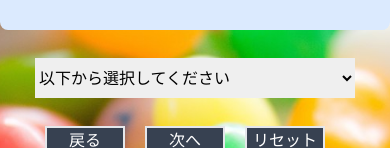
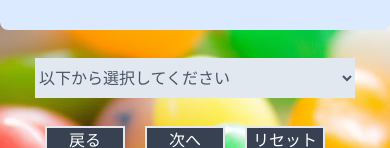
Before and after one commit to Saurinnn/react-utu2, a React (Create React App) app: page / in a window 390 px wide. Shown: the part 234-382 px from the top of the page. Built offline with nearby package versions, Linux system fonts and the light colour scheme.

Commit message:
スマホ用CSS編集

```diff
--- a/public/index.html
+++ b/public/index.html
@@ -24,7 +24,7 @@
       work correctly both with client-side routing and a non-root public URL.
       Learn how to configure a non-root public URL by running `npm run build`.
     -->
-    <title>React App</title>
+    <title>うつ病セルフチェック</title>
   </head>
   <body>
     <noscript>You need to enable JavaScript to run this app.</noscript>
--- a/src/components/Dropdown.jsx
+++ b/src/components/Dropdown.jsx
@@ -1,11 +1,12 @@
 import React from "react";
+
 
 const Dropdown = ({ order ,text, addCount }) => {
   return (
     <div>
       <h3>あと{20-order}問/全20問</h3>
       <p className="pt-5 pb-7 text-3xl sm:w-6/12 md:w-9/12 lg:w-1/3 mr-auto ml-auto rounded-lg bg-blue-100 text-gray-700">{text}</p>
-      <select className="mt-7 mb-7 h-10 w-80" id="freq" onChange={addCount}>
+      <select className="mt-7 mb-7 h-10 w-80 dropdown-select" id="freq" onChange={addCount}>
         <option value="" selected>以下から選択してください</option>
         <option value="0">滅多にない～全くない（週0-1日）</option>
         <option value="1">いくらか～少しある（週1-2日）</option>
--- a/src/index.css
+++ b/src/index.css
@@ -14,3 +14,11 @@ code {
 @tailwind base;
 @tailwind components;
 @tailwind utilities;
+
+/* モバイルデバイス向けのスタイル */
+@media (max-width: 640px) {
+  .dropdown-select {
+    background-color: #E2E8F0; /* 望む背景色に変更してください */
+    color: #4A5568; /* 望むテキスト色に変更してください */
+  }
+}
```
Also changed, not shown: 1 other file (tests, documents, lock files or other folders).
